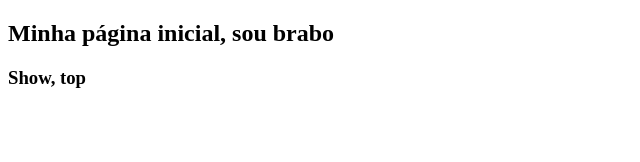
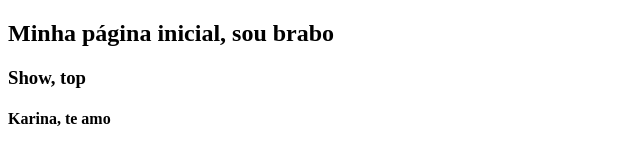
Before and after one commit to gustavocantisani/git-course, a plain HTML site: page index.html in a window 1280 px wide. Shown: the whole page, without its empty margins (0-640 px from the left). Drawn offline with Linux system fonts and the light colour scheme.

Commit message:
3 linha adicionada

```diff
--- a/index.html
+++ b/index.html
@@ -8,5 +8,6 @@
 <body>
     <h2>Minha página inicial, sou brabo</h2>
     <h3>Show, top</h3>
+    <h4>Karina, te amo</h4>
 </body>
 </html>
```
